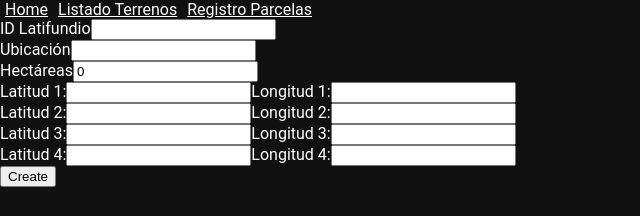
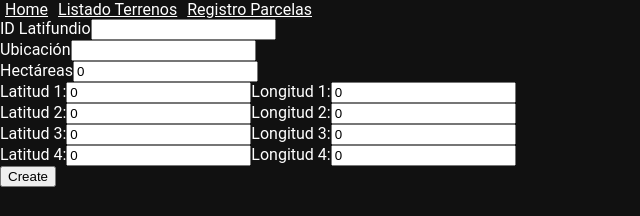
Before and after one commit to mciccale/Gestion-de-Terrenos, a React (Vite) app in the folder client/: page /parcelas/registro in a window 1280 px wide. Shown: the top 216 px of the page, without its empty margins (0-640 px from the left). Built offline with nearby package versions, Linux system fonts and the light colour scheme.

Commit message:
Registro de Parcelas funcionando, pendiente pruebas

```diff
--- a/client/src/components/FormInputPoint.jsx
+++ b/client/src/components/FormInputPoint.jsx
@@ -1,8 +1,8 @@
 const FormInputPoint = ({ coordenadas, setCoordenadas}) => {
     const handleChange = (pos1, pos2, coordenada) => {
         const newCoordenadas = [...coordenadas]
-        newCoordenadas[pos1[pos2]] = coordenada
-        setCoordenadas(coordenadas)
+        newCoordenadas[pos1][pos2] = coordenada
+        setCoordenadas(newCoordenadas)
     }
     return (<>
         <div>
@@ -11,7 +11,7 @@ const FormInputPoint = ({ coordenadas, setCoordenadas}) => {
                 id="Latitud 1"
                 type="number"
                 step="any"
-                value={coordenadas[0[0]]}
+                value={coordenadas[0][0]}
                 name="Latitud 1"
                 onChange={({ target }) => handleChange(0,0, target.value)}
             />
@@ -20,7 +20,7 @@ const FormInputPoint = ({ coordenadas, setCoordenadas}) => {
                 id="Longitud 1"
                 type="number"
                 step="any"
-                value={coordenadas[0[1]]}
+                value={coordenadas[0][1]}
                 name="Longitud 1"
                 onChange={({ target }) => handleChange(0,1, target.value)}
             />
@@ -31,7 +31,7 @@ const FormInputPoint = ({ coordenadas, setCoordenadas}) => {
                 id="Latitud 2"
                 type="number"
                 step="any"
-                value={coordenadas[1[0]]}
+                value={coordenadas[1][0]}
                 name="Latitud 2"
                 onChange={({ target }) => handleChange(1,0, target.value)}
             />
@@ -40,7 +40,7 @@ const FormInputPoint = ({ coordenadas, setCoordenadas}) => {
                 id="Longitud 2"
                 type="number"
                 step="any"
-                value={coordenadas[1[1]]}
+                value={coordenadas[1][1]}
                 name="Longitud 2"
                 onChange={({ target }) => handleChange(1,1, target.value)}
             />
@@ -51,7 +51,7 @@ const FormInputPoint = ({ coordenadas, setCoordenadas}) => {
                 id="Latitud 3"
                 type="number"
                 step="any"
-                value={coordenadas[2[0]]}
+                value={coordenadas[2][0]}
                 name="Latitud 3"
                 onChange={({ target }) => handleChange(2,0, target.value)}
             />
@@ -60,7 +60,7 @@ const FormInputPoint = ({ coordenadas, setCoordenadas}) => {
                 id="Longitud 3"
                 type="number"
                 step="any"
-                value={coordenadas[2[1]]}
+                value={coordenadas[2][1]}
                 name="Longitud 3"
                 onChange={({ target }) => handleChange(2,1, target.value)}
             />
@@ -71,7 +71,7 @@ const FormInputPoint = ({ coordenadas, setCoordenadas}) => {
                 id="Latitud 4"
                 type="number"
                 step="any"
-                value={coordenadas[3[0]]}
+                value={coordenadas[3][0]}
                 name="Latitud 4"
                 onChange={({ target }) => handleChange(3,0, target.value)}
             />
@@ -80,7 +80,7 @@ const FormInputPoint = ({ coordenadas, setCoordenadas}) => {
                 id="Longitud 4"
                 type="number"
                 step="any"
-                value={coordenadas[3[1]]}
+                value={coordenadas[3][1]}
                 name="Longitud 4"
                 onChange={({ target }) => handleChange(3,1, target.value)}
             />
--- a/client/src/components/RegistroParcelas.jsx
+++ b/client/src/components/RegistroParcelas.jsx
@@ -7,12 +7,12 @@ const RegistroParcelas = () => {
     const [terreno_id, setTerreno_id] = useState('')
     const [ubicacion, setUbicacion] = useState('')
     const [hectareas, setHectareas] = useState(0)
-    const [coordenadas, setCoordenadas] = useState([[0, 0],[0, 0], [0, 0],[0, 0]])
+    const [coordenadas, setCoordenadas] = useState([[0, 0], [0, 0], [0, 0], [0, 0]])
     const handleNewParcela = async (event) => {
         event.preventDefault()
         try {
-            await parcelas.create()
-            toast.success("Parcela registrada con éxito.");
+            const newParcela = await parcelas.create({ terreno_id, ubicacion, hectareas, coordenadas })
+            toast.success(<>Parcela registrada con éxito. Su id es {newParcela.id}</>);
         } catch (exception) {
             toast.error("Formato de la parcela incorrecto");
             console.log('Formato de Parcela Incorrecto')
@@ -24,7 +24,17 @@ const RegistroParcelas = () => {
             <form onSubmit={handleNewParcela}>
                 <FormInputText entry={terreno_id} setEntry={setTerreno_id} entryName={"ID Latifundio"} />
                 <FormInputText entry={ubicacion} setEntry={setUbicacion} entryName={"Ubicación"} />
-                <FormInputText entry={hectareas} setEntry={setHectareas} entryName={"Hectáreas"} />
+                <div>
+                    Hectáreas
+                    <input
+                        id="Hectareas"
+                        type="number"
+                        step="0.01"
+                        value={hectareas}
+                        name={`hectareas`}
+                        onChange={({ target }) => setHectareas(target.value)}
+                    />
+                </div>
                 <FormInputPoint coordenadas={coordenadas} setCoordenadas={setCoordenadas} />
 
                 <button id='create-button' type="submit">Create</button>
--- a/client/src/services/parcelas.jsx
+++ b/client/src/services/parcelas.jsx
@@ -1,10 +1,10 @@
 import axios from 'axios'
 
-const baseUrl = 'http://localhost:3001/terrains'
+const baseUrl = 'http://localhost:3001/parcelas'
 
 const create = async newParcela => {
   console.log(axios.defaults.baseURL)
-    const response = await axios.get(baseUrl)
+    const response = await axios.post(baseUrl, newParcela)
     return response.data
   }
 export default { create }
```
